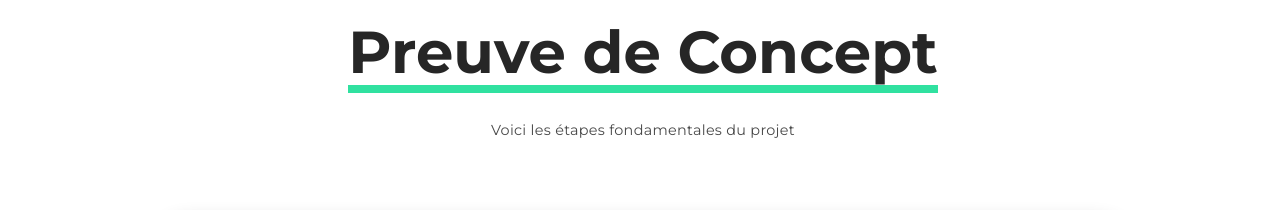
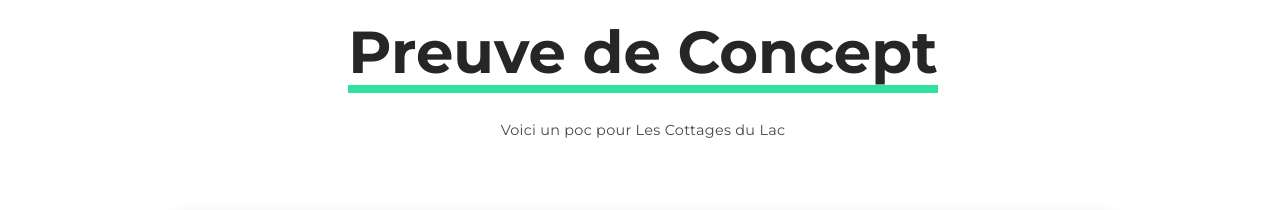
Before and after one commit to killian-dv/kickstarter-cottages-du-lac, a React (Vite) app: page / in a window 1280 px wide. Shown: the part 1540-1750 px from the top of the page. Built offline with nearby package versions, Linux system fonts and the light colour scheme.

Commit message:
feat: change text

```diff
--- a/src/components/Concept/Concept.jsx
+++ b/src/components/Concept/Concept.jsx
@@ -33,7 +33,7 @@ export function Concept() {
         <h2>Preuve de Concept</h2>
         <span className={styles.divider}></span>
       </div>
-      <small>Voici les étapes fondamentales du projet</small>
+      <small>Voici un poc pour Les Cottages du Lac</small>
 
       <div className={styles.container__concept}>
         <span className={styles.projet}>PROJET</span>
```
